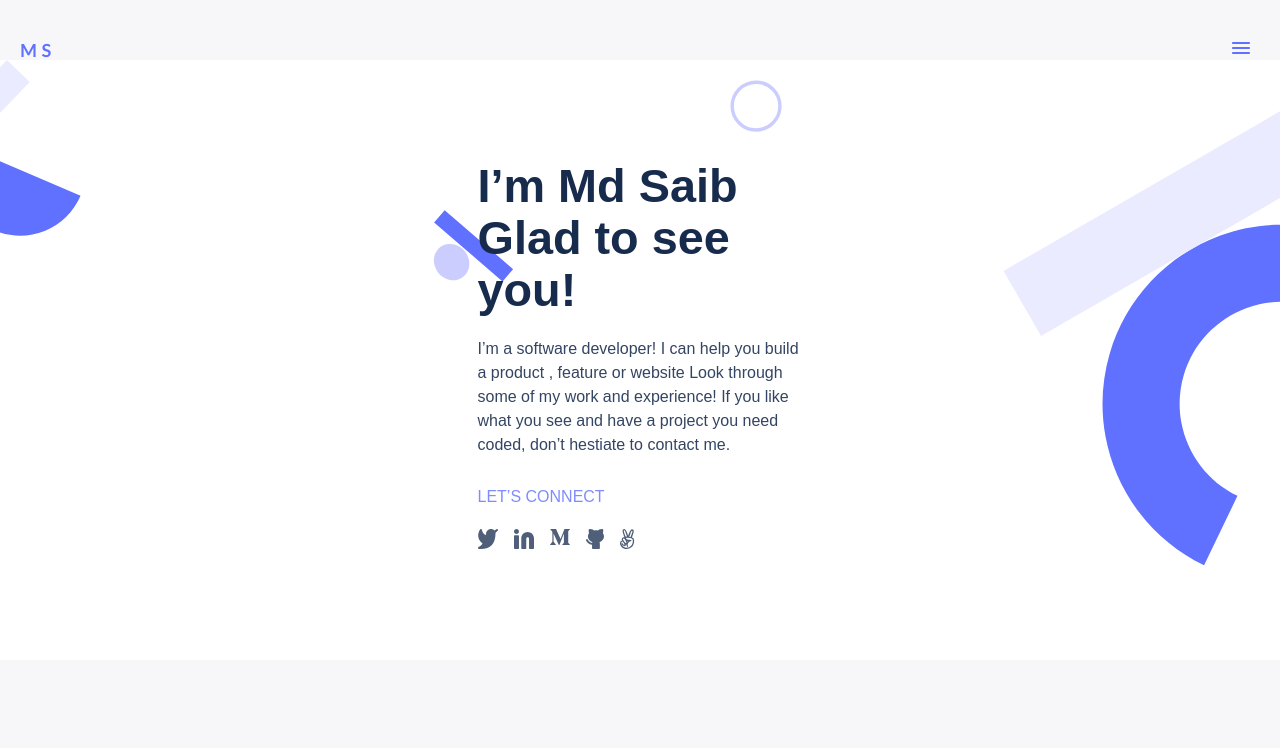
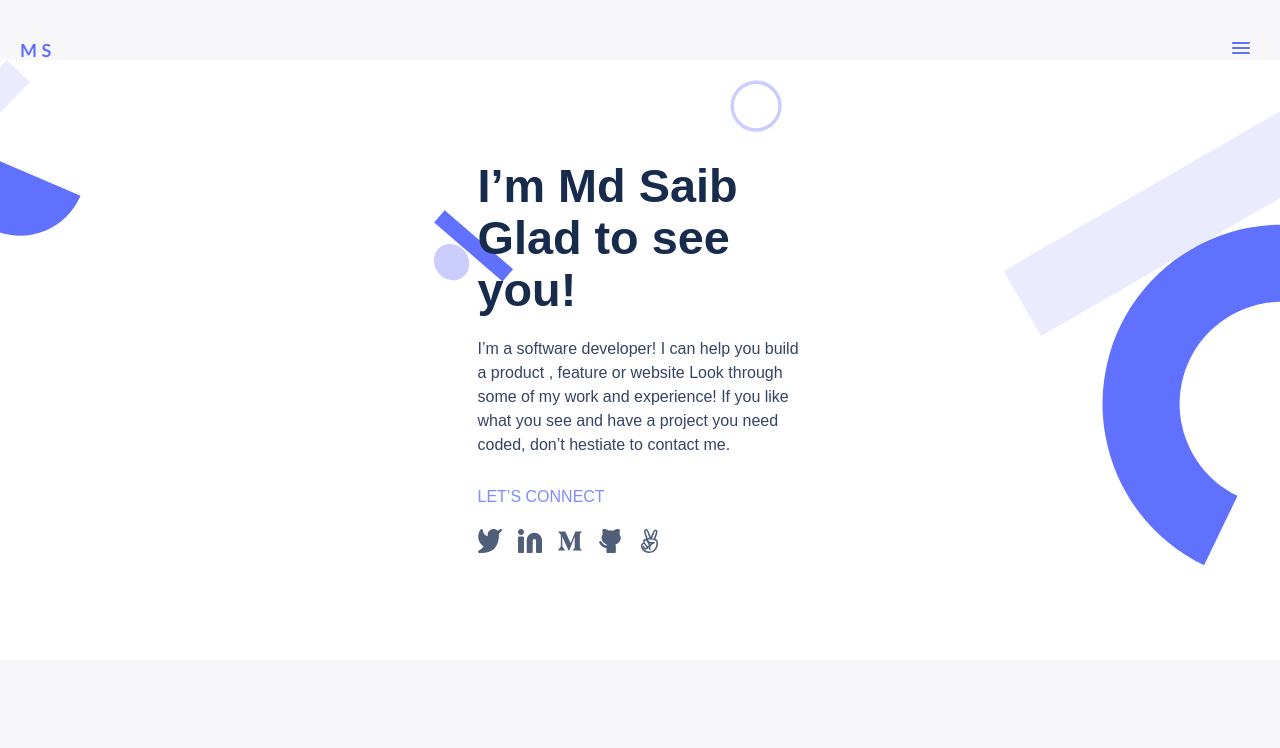
Before and after one commit to MdSaib/portfolioMobileVersion, a plain HTML site: page index.html in a window 1280 px wide. Shown: the top 748 px of the page. Drawn offline with Linux system fonts and the light colour scheme.

Commit message:
increase social media icon into 24px*24px

```diff
--- a/style.css
+++ b/style.css
@@ -117,9 +117,34 @@ nav {
   height: 20px;
   order: 3;
   margin-top: 32px;
-  margin-right: 1.6em;
+  margin-right: 2.5em;
   list-style: none;
   padding-left: 1px;
+}
+
+.github {
+  width: 24px;
+  height: 24px;
+}
+
+.linkedin {
+  width: 24px;
+  height: 24px;
+}
+
+.finger {
+  width: 24px;
+  height: 24px;
+}
+
+.twitter {
+  width: 24px;
+  height: 24px;
+}
+
+.medium {
+  width: 24px;
+  height: 24px;
 }
 
 .work {
@@ -320,12 +345,14 @@ nav {
 }
 
 #seeProject {
-  margin-top: 1px;
+  width: fit-content;
+  margin-top: 10px;
   margin-left: 4.1em;
 }
 
 .skills {
   list-style: none;
+  margin-top: 1.4em;
 }
 
 .skills ul {
@@ -334,6 +361,10 @@ nav {
   align-items: center;
   list-style: none;
   font-family: 'Poppins', sans-serif;
+}
+
+.languageB {
+  margin-left: -0.5em;
 }
 
 .languageB ul {
```
